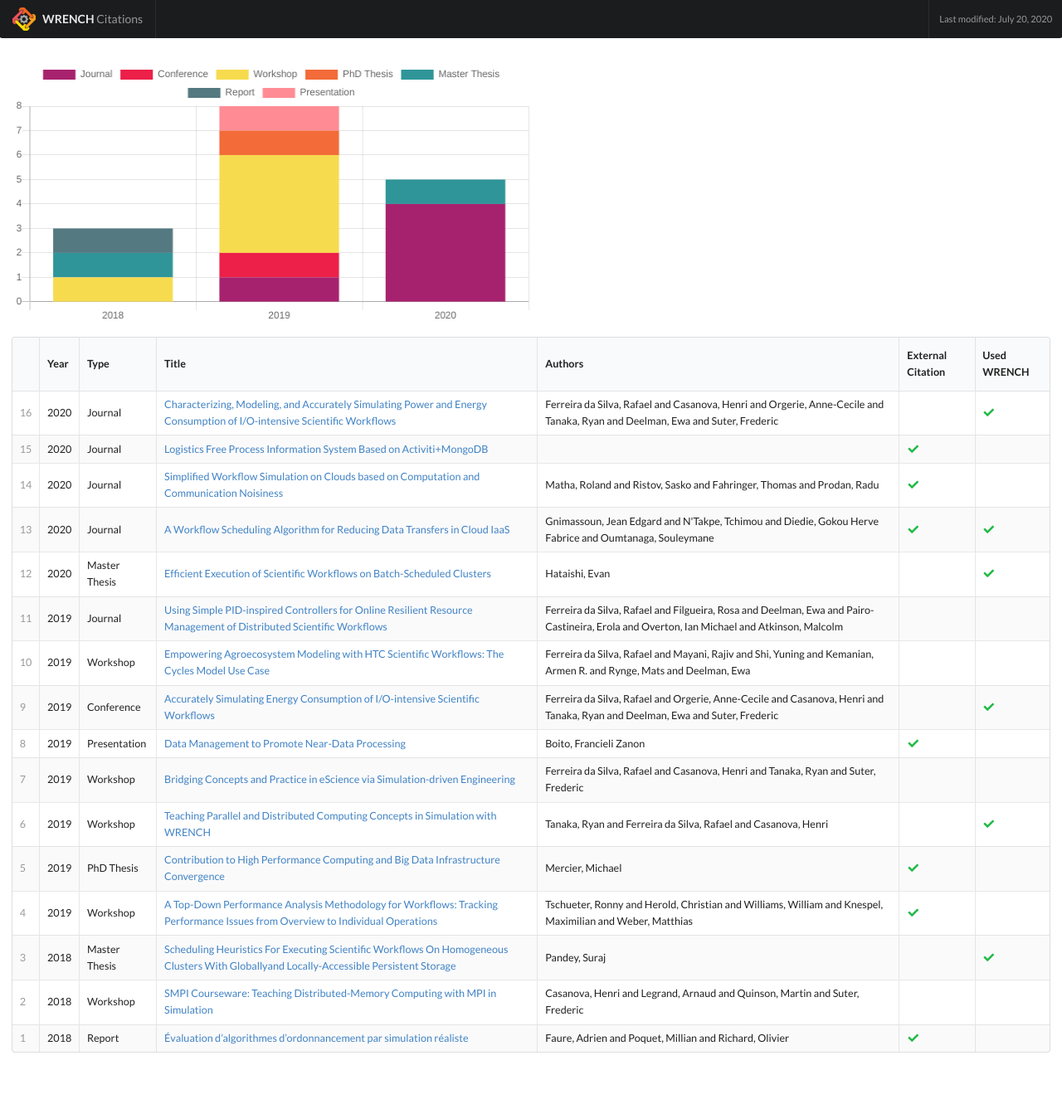
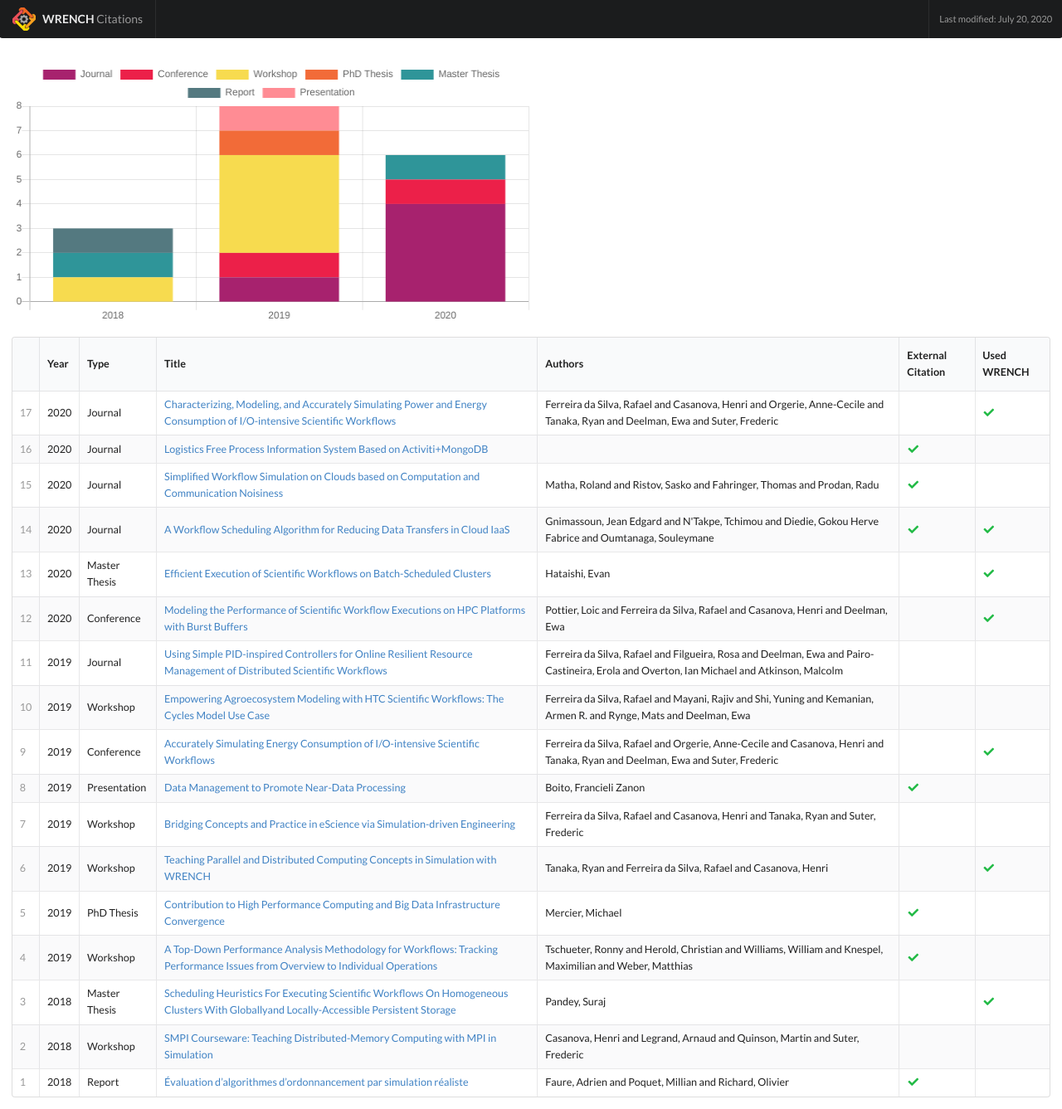
Before and after one commit to wrench-project/wrench-citations, a Jekyll site: the page built from index.html, in a window 1280 px wide. Shown: the whole page at 83% size. Built offline with Jekyll 4.4.1, drawn with Linux system fonts in a browser that asks for light colours; nearby versions of some CDN libraries; the list of posts is cut into pages by our own code; before the commit the page ends 1283 px from its top, so only the background shows below that.

Commit message:
Update citations.yml

```diff
--- a/_data/citations.yml
+++ b/_data/citations.yml
@@ -1,3 +1,11 @@
+- year: 2020
+  type: "Conference"
+  title: "Modeling the Performance of Scientific Workflow Executions on HPC Platforms with Burst Buffers"
+  authors: "Pottier, Loic and Ferreira da Silva, Rafael and Casanova, Henri and Deelman, Ewa"
+  url: ""
+  self: True
+  usage: True
+
 - year: 2020
   type: "Master Thesis"
   title: "Efficient Execution of Scientific Workflows on Batch-Scheduled Clusters"
```
